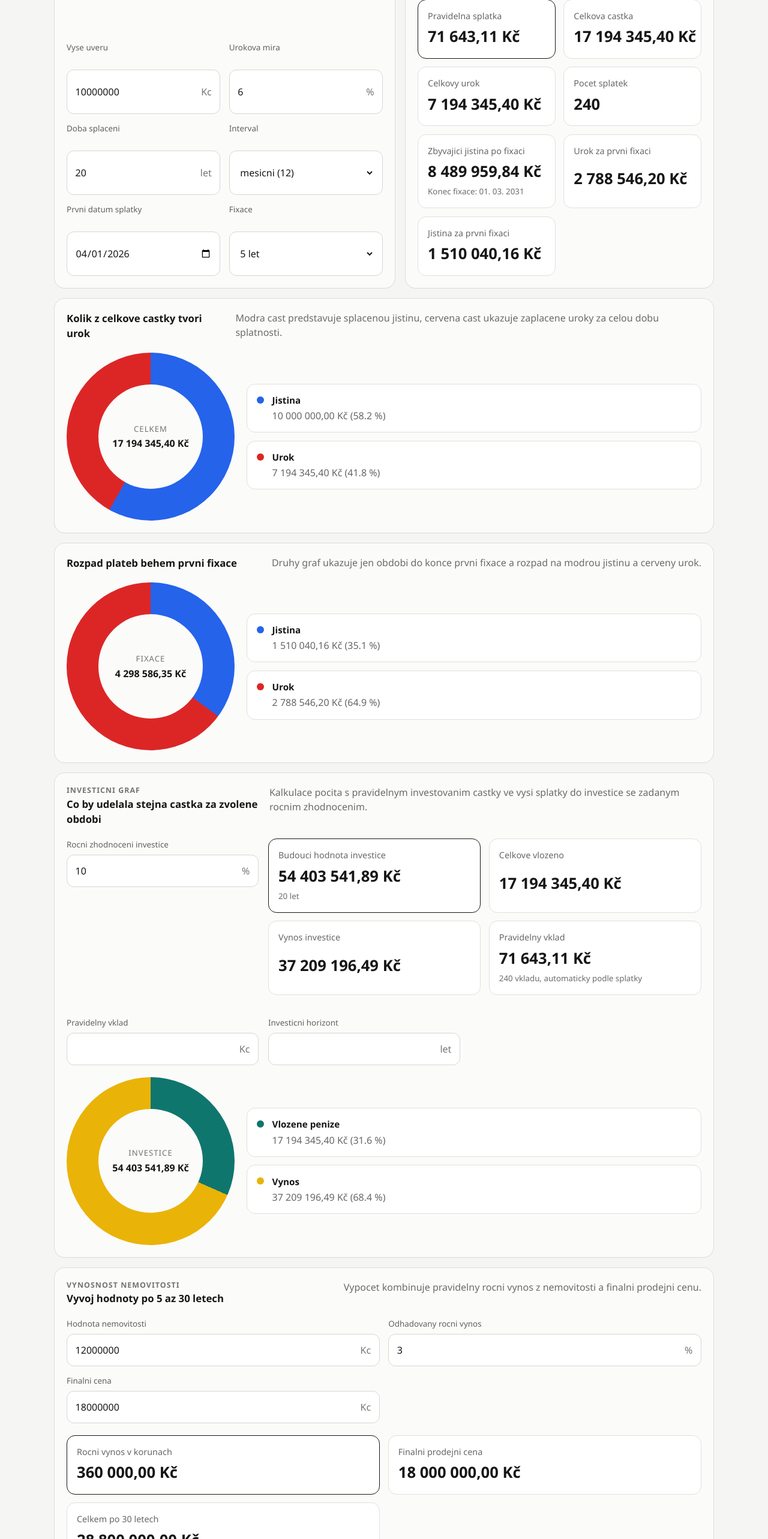
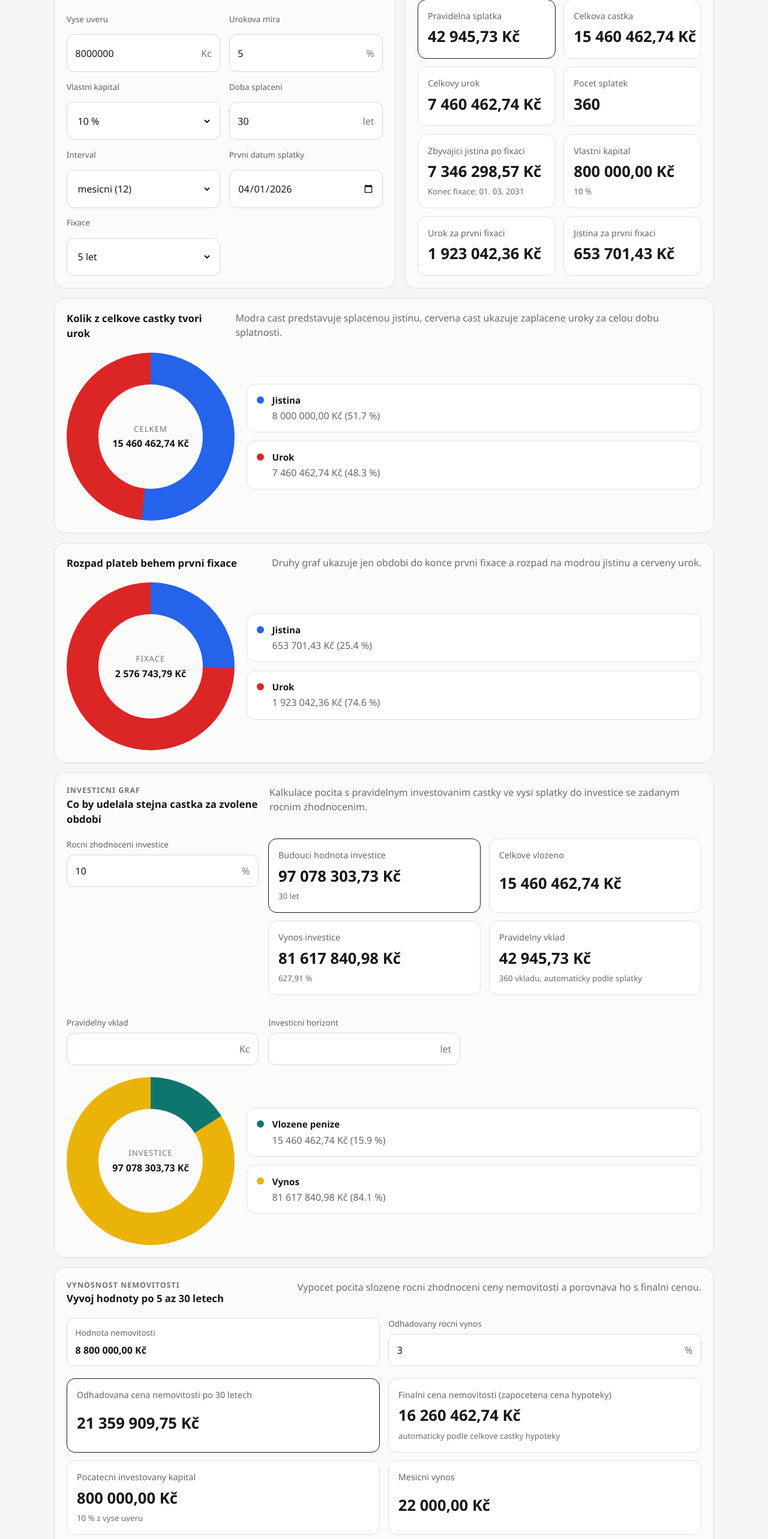
Before and after one commit to jakubKuznik/hypotecni-kalkulacka, a React (Vite) app: page / in a window 1280 px wide. Shown: the part 200-2766 px from the top of the page at 60% size. Built offline with nearby package versions, Linux system fonts and the light colour scheme.

Commit message:
final version

```diff
--- a/src/components/MortgageCalculator.jsx
+++ b/src/components/MortgageCalculator.jsx
@@ -6,14 +6,16 @@ import {
   calculatePropertyYield,
   fixationOptions,
   formatCurrency,
+  formatPercentLegend,
   formatPercent,
   intervalOptions
 } from "../lib/mortgage.js";
 
 const initialValues = {
-  principal: "10000000",
-  annualRate: "6",
-  years: "20",
+  principal: "8000000",
+  ownCapitalPercent: "10",
+  annualRate: "5",
+  years: "30",
   paymentsPerYear: "12",
   fixationYears: "5",
   firstPaymentDate: "2026-04-01",
@@ -21,9 +23,7 @@ const initialValues = {
   investmentContribution: "",
   investmentYears: "",
   inflationRate: "3",
-  propertyValue: "12000000",
-  propertyAnnualYield: "3",
-  propertyFinalPrice: "18000000"
+  propertyAnnualYield: "3"
 };
 
 function SummaryCard({ label, value, note, highlight = false }) {
@@ -138,7 +138,11 @@ function ScheduleTable({ rows, fixationYears }) {
 function MortgageCalculator() {
   const [values, setValues] = useState(initialValues);
 
+  const principalAmount = Number(values.principal || 0);
+  const ownCapitalPercent = Number(values.ownCapitalPercent || 0);
   const result = calculateMortgage(values);
+  const ownCapital = principalAmount * (ownCapitalPercent / 100);
+  const propertyValue = principalAmount + ownCapital;
   const investmentContribution =
     values.investmentContribution === ""
       ? result.payment
@@ -171,16 +175,17 @@ function MortgageCalculator() {
       ? 0
       : (investment.profit / investment.futureValue) * 100;
   const propertyYield = calculatePropertyYield({
-    propertyValue: values.propertyValue,
+    propertyValue,
     annualYieldPercent: values.propertyAnnualYield,
-    finalPrice: values.propertyFinalPrice
+    finalPrice: result.totalPaid + ownCapital,
+    initialCapital: ownCapital
   });
   const inflationView = calculateInflationAdjustedPayment({
     payment: result.payment,
     annualInflation: values.inflationRate
   });
   const maxPropertyValue = Math.max(
-    ...propertyYield.horizons.map((item) => item.totalValue),
+    ...propertyYield.horizons.map((item) => item.estimatedPrice),
     1
   );
   const maxInflationValue = Math.max(
@@ -223,6 +228,17 @@ function MortgageCalculator() {
               <div className="input-wrap">
                 <input max="30" min="0.1" name="annualRate" step="0.1" type="number" value={values.annualRate} onChange={handleChange} />
                 <em>%</em>
+              </div>
+            </label>
+
+            <label className="field">
+              <span>Vlastni kapital</span>
+              <div className="select-wrap">
+                <select name="ownCapitalPercent" value={values.ownCapitalPercent} onChange={handleChange}>
+                  <option value="10">10 %</option>
+                  <option value="20">20 %</option>
+                  <option value="30">30 %</option>
+                </select>
               </div>
             </label>
 
@@ -291,6 +307,11 @@ function MortgageCalculator() {
             label="Zbyvajici jistina po fixaci"
             value={formatCurrency(result.remainingAfterFixation)}
             note={`Konec fixace: ${result.fixationEndDate}`}
+          />
+          <SummaryCard
+            label="Vlastni kapital"
+            value={formatCurrency(ownCapital)}
+            note={`${values.ownCapitalPercent} %`}
           />
           <SummaryCard label="Urok za prvni fixaci" value={formatCurrency(result.fixationInterestPaid)} />
           <SummaryCard label="Jistina za prvni fixaci" value={formatCurrency(result.fixationPrincipalPaid)} />
@@ -363,6 +384,7 @@ function MortgageCalculator() {
             <SummaryCard
               label="Vynos investice"
               value={formatCurrency(investment.profit)}
+              note={`${formatPercent(investment.appreciationPercent)}`}
             />
             <SummaryCard
               label="Pravidelny vklad"
@@ -454,26 +476,16 @@ function MortgageCalculator() {
             <h2>Vyvoj hodnoty po 5 az 30 letech</h2>
           </div>
           <p className="schedule-note">
-            Vypocet kombinuje pravidelny rocni vynos z nemovitosti a finalni
-            prodejni cenu.
+            Vypocet pocita slozene rocni zhodnoceni ceny nemovitosti a porovnava
+            ho s finalni cenou.
           </p>
         </div>
 
         <div className="field-grid">
-          <label className="field">
+          <div className="field field-static">
             <span>Hodnota nemovitosti</span>
-            <div className="input-wrap">
-              <input
-                min="0"
-                name="propertyValue"
-                step="10000"
-                type="number"
-                value={values.propertyValue}
-                onChange={handleChange}
-              />
-              <em>Kc</em>
+            <strong>{formatCurrency(propertyValue)}</strong>
           </div>
-          </label>
 
           <label className="field">
             <span>Odhadovany rocni vynos</span>
@@ -490,49 +502,58 @@ function MortgageCalculator() {
             </div>
           </label>
 
-          <label className="field">
-            <span>Finalni cena</span>
-            <div className="input-wrap">
-              <input
-                min="0"
-                name="propertyFinalPrice"
-                step="10000"
-                type="number"
-                value={values.propertyFinalPrice}
-                onChange={handleChange}
-              />
-              <em>Kc</em>
-            </div>
-          </label>
         </div>
 
         <div className="summary-grid">
           <SummaryCard
             highlight
-            label="Rocni vynos v korunach"
-            value={formatCurrency(propertyYield.annualYieldAmount)}
+            label="Odhadovana cena nemovitosti po 30 letech"
+            value={formatCurrency(propertyYield.horizons.at(-1)?.estimatedPrice ?? 0)}
           />
           <SummaryCard
-            label="Finalni prodejni cena"
+            label="Finalni cena nemovitosti (zapocetena cena hypoteky)"
             value={formatCurrency(propertyYield.finalPrice)}
+            note="automaticky podle celkove castky hypoteky"
           />
           <SummaryCard
-            label="Celkem po 30 letech"
-            value={formatCurrency(propertyYield.horizons.at(-1)?.totalValue ?? 0)}
+            label="Pocatecni investovany kapital"
+            value={formatCurrency(ownCapital)}
+            note={`${values.ownCapitalPercent} % z vyse uveru`}
+          />
+          <SummaryCard
+            label="Mesicni vynos"
+            value={formatCurrency(propertyYield.monthlyYieldAmount)}
+          />
+          <SummaryCard
+            label="O kolik naroslta hodnota nemovitosti"
+            value={formatCurrency(propertyYield.horizons.at(-1)?.totalProfit ?? 0)}
+          />
+          <SummaryCard
+            label="Cisty Zisk se zapocitanou cenou hypoteky"
+            value={formatCurrency(propertyYield.horizons.at(-1)?.profitAgainstFinalPrice ?? 0)}
+          />
+          <SummaryCard
+            label="Vynos v procentech"
+            value={formatPercent(propertyYield.horizons.at(-1)?.totalYieldPercent ?? 0)}
+          />
+          <SummaryCard
+            label="Zhodnoceni s pakou po 30 letech"
+            value={formatPercent(propertyYield.horizons.at(-1)?.leveragedYieldPercent ?? 0)}
           />
         </div>
 
         <div className="property-chart">
           {propertyYield.horizons.map((item) => (
             <div key={item.years} className="property-bar-group">
-              <div className="property-bar-value">{formatCurrency(item.totalValue)}</div>
+              <div className="property-bar-value">{formatCurrency(item.estimatedPrice)}</div>
               <div className="property-bar-track">
                 <div
                   className="property-bar-fill"
-                  style={{ height: `${(item.totalValue / maxPropertyValue) * 100}%` }}
+                  style={{ height: `${(item.estimatedPrice / maxPropertyValue) * 100}%` }}
                 />
               </div>
               <strong>{item.years} let</strong>
+              <span className="property-bar-note">{formatPercentLegend(item.leveragedYieldPercent)}</span>
             </div>
           ))}
         </div>
--- a/src/styles.css
+++ b/src/styles.css
@@ -100,6 +100,20 @@ h2 {
 .field {
   display: grid;
   gap: 0.4rem;
+}
+
+.field-static {
+  align-content: start;
+  min-height: 54px;
+  padding: 0.85rem;
+  border: 1px solid #d6d6d3;
+  border-radius: 12px;
+  background: #ffffff;
+}
+
+.field-static strong {
+  font-size: 1rem;
+  font-weight: 600;
 }
 
 .field span {
@@ -366,6 +380,11 @@ h2 {
   font-size: 0.88rem;
 }
 
+.property-bar-note {
+  font-size: 0.78rem;
+  color: #666666;
+}
+
 .table-wrap {
   overflow-x: auto;
 }
```
Also changed, not shown: src/lib/mortgage.js. Lines whose indentation alone changed are shown as unchanged.
